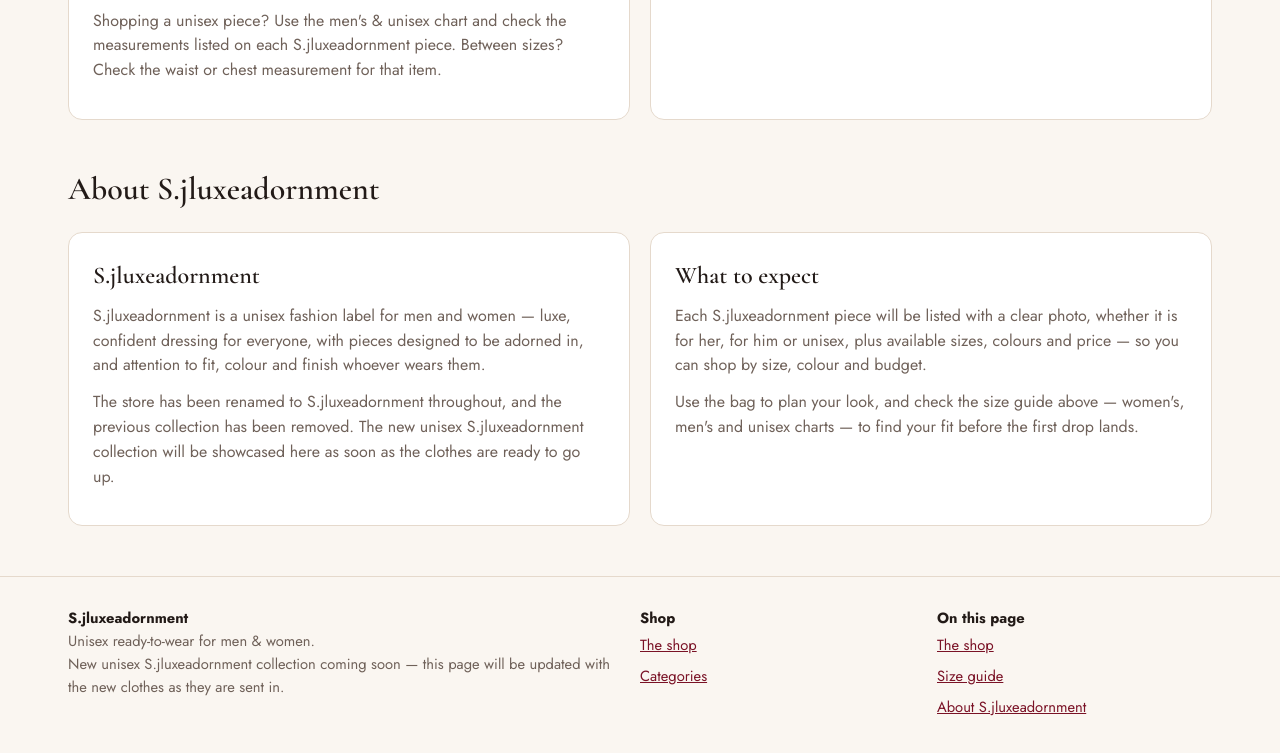
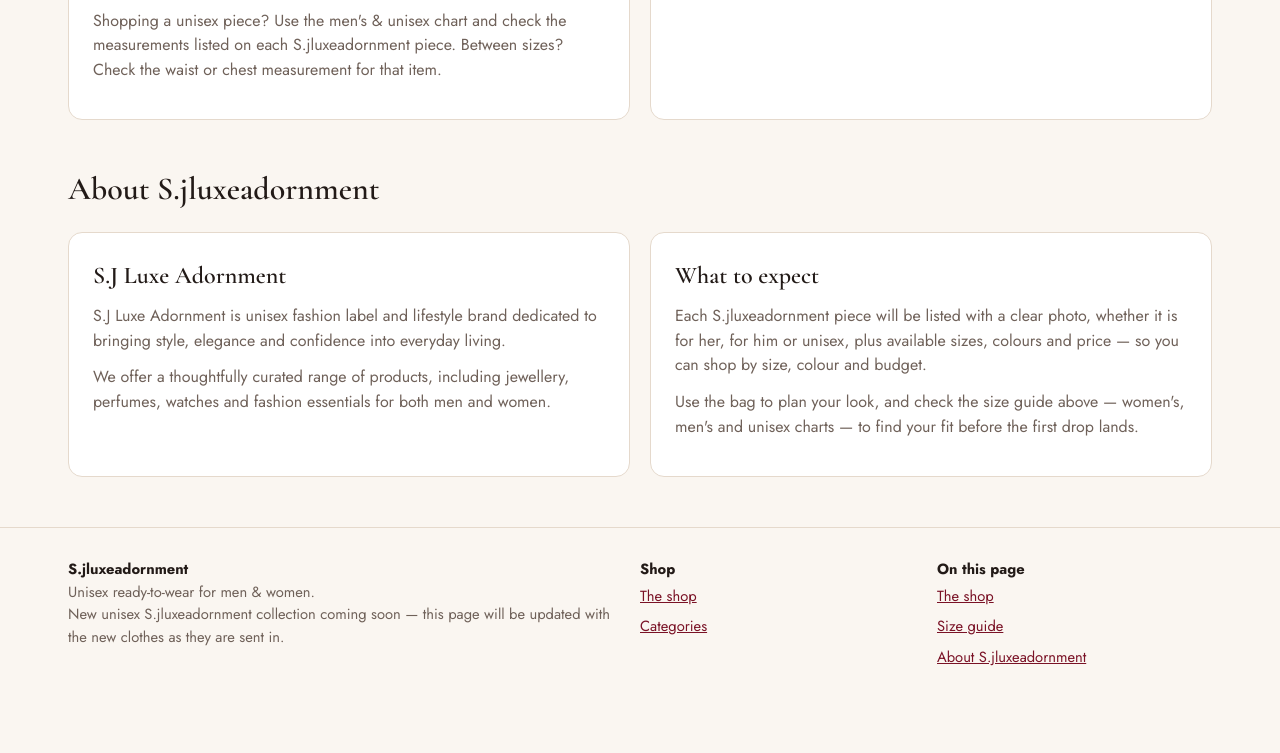
Before and after one commit to chrishnawestmoreland-oss/s-jluxeadornment, a plain HTML site: page index.html in a window 1280 px wide. Shown: the part 2577-3330 px from the top of the page. Drawn offline with nearby package versions, Linux system fonts and the light colour scheme.

Commit message:
Update About: S.J Luxe Adornment unisex label and lifestyle brand

```diff
--- a/index.html
+++ b/index.html
@@ -258,9 +258,9 @@
     <div class="section-head"><h2>About S.jluxeadornment</h2></div>
     <div class="two-col">
       <div class="panel">
-        <h3>S.jluxeadornment</h3>
-        <p>S.jluxeadornment is a unisex fashion label for men and women — luxe, confident dressing for everyone, with pieces designed to be adorned in, and attention to fit, colour and finish whoever wears them.</p>
-        <p>The store has been renamed to S.jluxeadornment throughout, and the previous collection has been removed. The new unisex S.jluxeadornment collection will be showcased here as soon as the clothes are ready to go up.</p>
+        <h3>S.J Luxe Adornment</h3>
+        <p>S.J Luxe Adornment is unisex fashion label and lifestyle brand dedicated to bringing style, elegance and confidence into everyday living.</p>
+        <p>We offer a thoughtfully curated range of products, including jewellery, perfumes, watches and fashion essentials for both men and women.</p>
       </div>
       <div class="panel">
         <h3>What to expect</h3>
```
